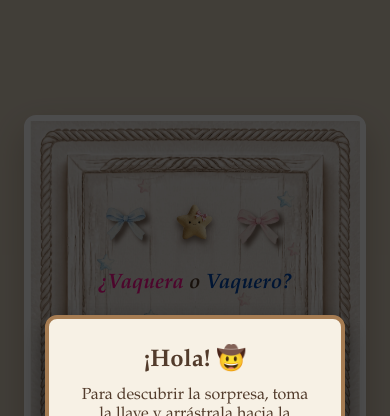
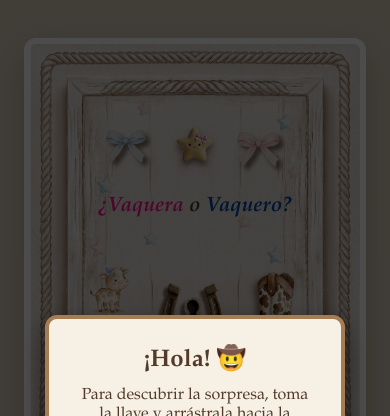
Before and after one commit to pepa0202/invitacion2, a plain HTML site: page index.html in a window 390 px wide. Shown: the top 416 px of the page. Drawn offline with Linux system fonts and the light colour scheme.

Commit message:
haciendo la invitacion responsiva y mas grande

```diff
--- a/style.css
+++ b/style.css
@@ -44,13 +44,17 @@ html {
 .card-container {
   width: 95%;
   max-width: 400px;
-  height: 520px; /* Altura fija estable para que no dependa del vh del móvil */
+  height: 80vh; /* Altura fija estable para que no dependa del vh del móvil */
   position: relative;
   perspective: 1500px;
   box-shadow: 0 15px 35px rgba(82, 59, 43, 0.3);
   border-radius: 12px;
   background: var(--bg-card);
   border: 6px solid #fff;
+  display: flex;
+  justify-content: center;
+  align-items: center;
+  overflow: hidden;
 }
 
 /* Fondo de acuarela liso */
```
